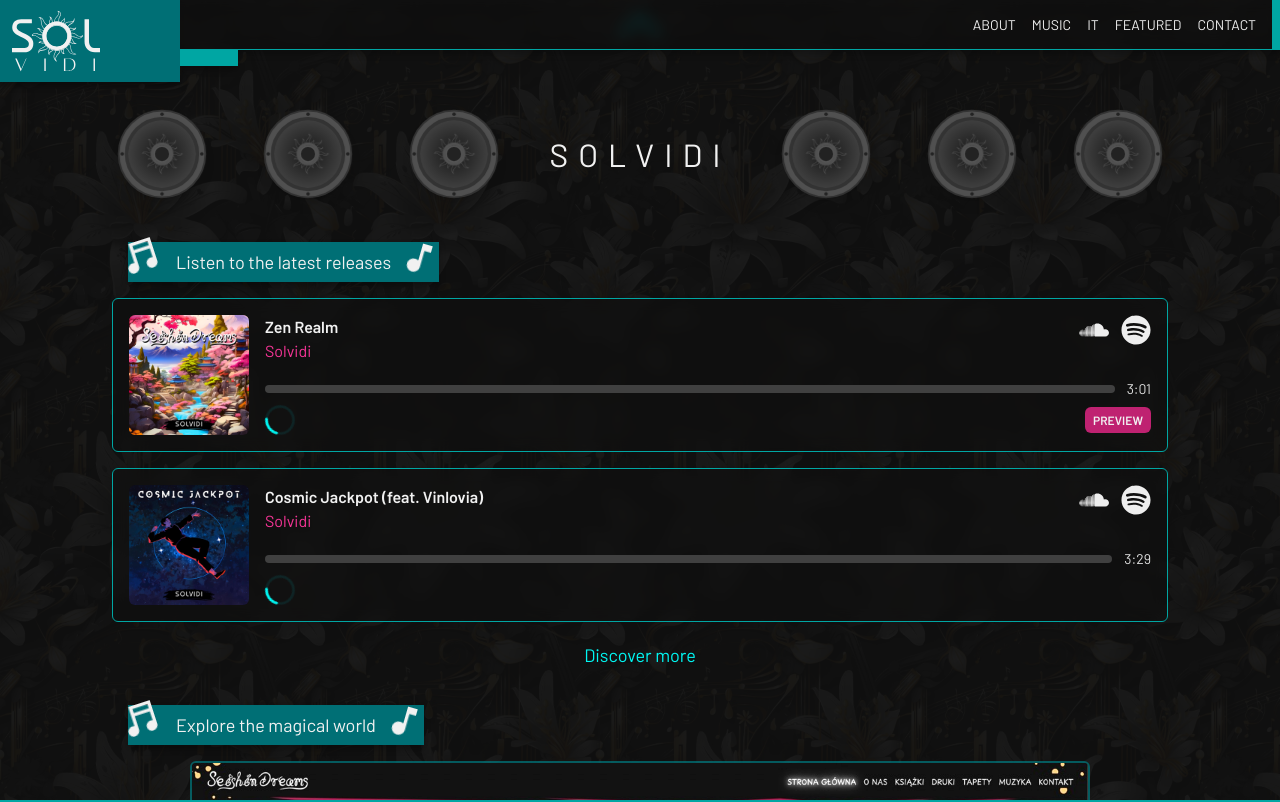
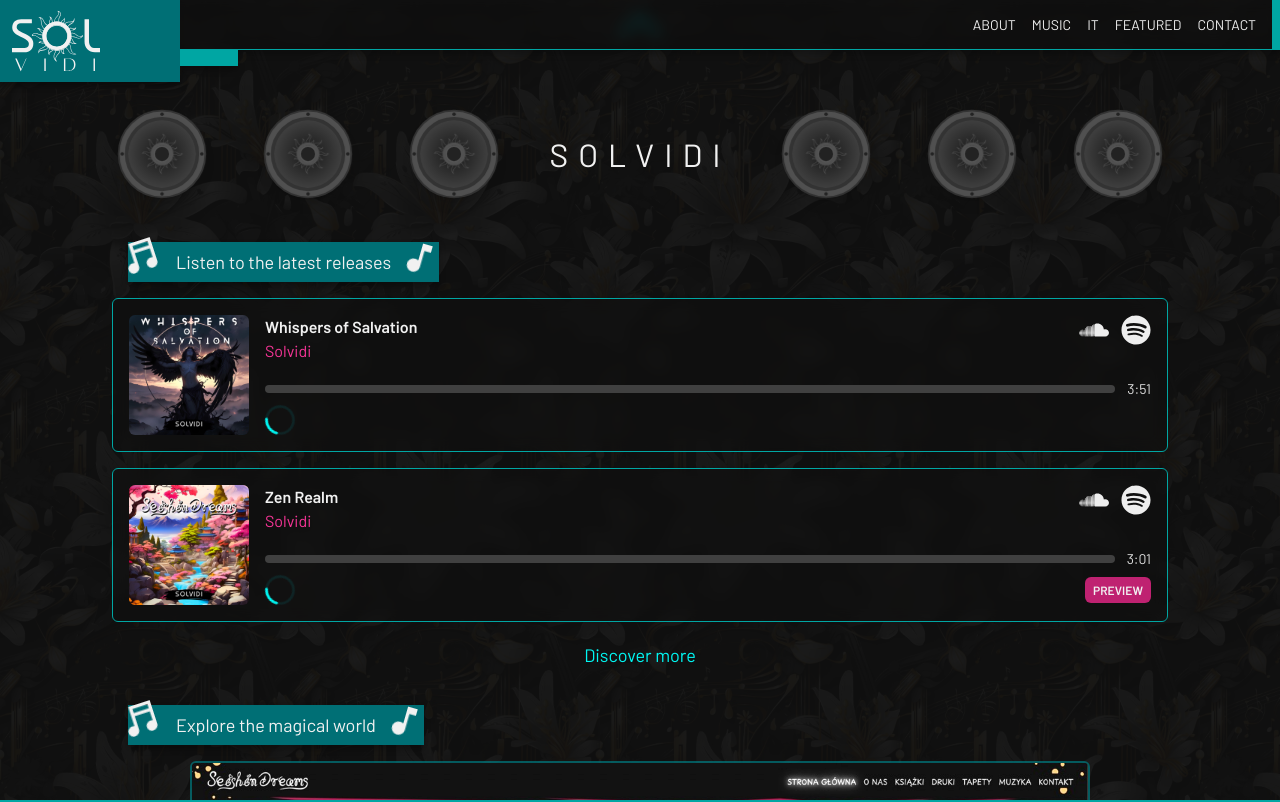
Before and after one commit to solvidini/solvidi, a Next.js app: page /us in a window 1280 px wide. Shown: the top 802 px of the page. Built offline with nearby package versions, Linux system fonts and the light colour scheme; what tailwindcss-3d would draw is missing.

Commit message:
feat: added whispers of salvation

```diff
--- a/src/_data/music/songs.ts
+++ b/src/_data/music/songs.ts
@@ -1,6 +1,19 @@
 import { ISong, PlaylistID } from "./music.types"
 
 export const songs: ISong[] = [
+	{
+		id: "whispers-of-salvation",
+		playlistId: PlaylistID.TranceFusion,
+		title: "Whispers of Salvation",
+		author: "Solvidi",
+		length: "3:51",
+		preview: false,
+		imageSrc: "/music/images/whispers-of-salvation.jpeg",
+		songSrc: "/music/songs/whispers-of-salvation.mp3",
+		spotify: "https://open.spotify.com/track/4vQWBiauAORjoTvYrjjiFv?si=4a3360332d69499e",
+		soundcloud:
+			"https://soundcloud.com/solvidi/whispers-of-salvation?si=40b01325b39349078d703e082c1d7e09&utm_source=clipboard&utm_medium=text&utm_campaign=social_sharing",
+	},
 	{
 		id: "zen-realm",
 		playlistId: PlaylistID.SeishinDreams,
```
Also changed, not shown: public/music/images/whispers-of-salvation.jpeg (added), 1 other file (tests, documents, lock files or other folders).
